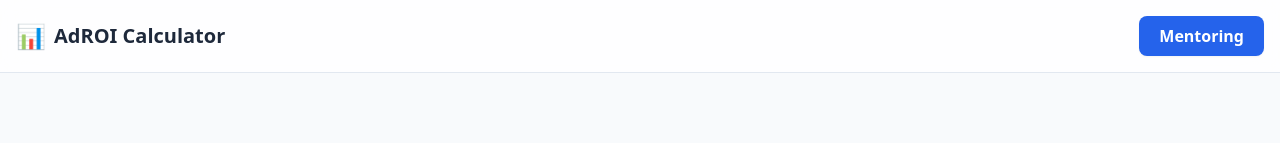
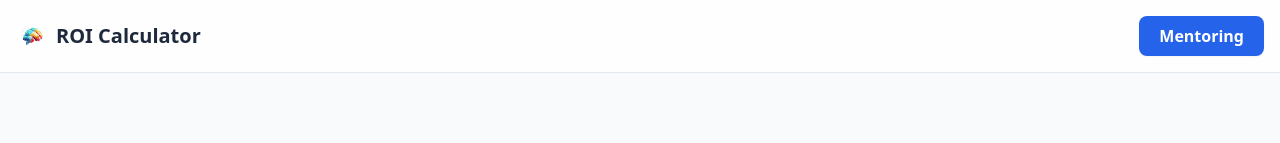
Before and after one commit to tripwire24/roi_calculator, a React (Vite) app: page / in a window 1280 px wide. Shown: the top 143 px of the page. Built offline with nearby package versions, Linux system fonts and the light colour scheme.

Commit message:
Added company icon to header

```diff
--- a/components/Header.tsx
+++ b/components/Header.tsx
@@ -6,8 +6,8 @@ const Header: React.FC = () => {
       <div className="container mx-auto px-4">
         <div className="flex justify-between items-center py-4">
           <div className="flex items-center gap-2">
-             <span className="text-2xl">📊</span>
-            <span className="text-xl font-bold text-slate-800">AdROI Calculator</span>
+             <img src="/tw-icon.png" alt="Company Logo" className="w-8 h-8" />
+            <span className="text-xl font-bold text-slate-800">ROI Calculator</span>
           </div>
           <a href="https://www.tripwiredigital.co.nz" target="_blank" rel="noopener noreferrer" className="hidden md:block bg-blue-600 text-white font-bold py-2 px-5 rounded-lg shadow-sm hover:bg-blue-700 transition-colors">
             Mentoring
```
